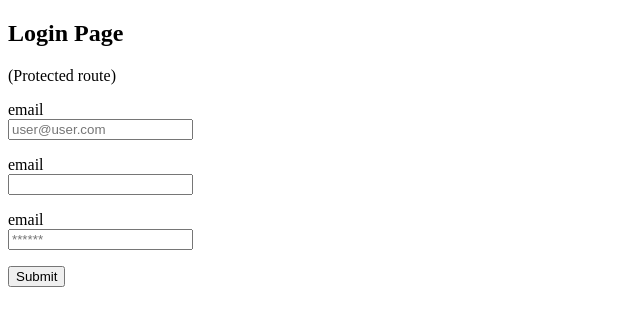
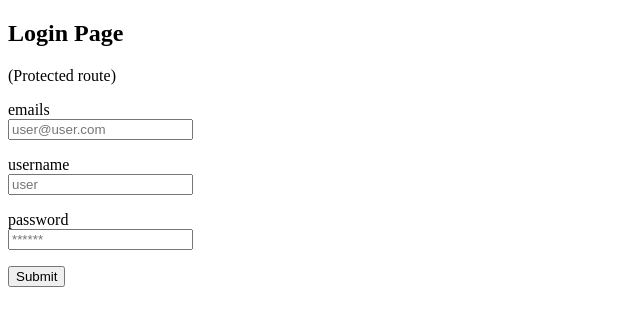
Before and after one commit to AuxiHuertas/Diario-de-a-bordo---ProyectoFinal, a React (Vite) app in the folder front/: page /login in a window 1280 px wide. Shown: the top 326 px of the page, without its empty margins (0-640 px from the left). Built offline with nearby package versions, Linux system fonts and the light colour scheme.

Commit message:
feat(front): import and apply registration function and validations, and handleSubmit

```diff
--- a/front/src/pages/login/index.jsx
+++ b/front/src/pages/login/index.jsx
@@ -1,25 +1,27 @@
-
-
-
+import {useForm} from 'react-hook-form'
 
 const Login = () => {
+    const {register, formState, handleSubmit} = useForm()
 
+    const handleForm = (data) => {
+
+        console.info(">form data", data);
+    };
 
     return (
         <section>
             <h1>Login Page</h1>
             <p>(Protected route) </p>
-            <form>
-                <label htmlFor="email">email</label><br/>
-                <input id="email" placeholder="user@user.com"></input>
+            <form onSubmit={handleSubmit(handleForm)}>
+                <label htmlFor="email">emails</label><br/>
+                <input id="email" placeholder="user@user.com"{...register("email",{ required: true})}></input>
                 <p></p>
 
-                <label htmlFor="username">email</label><br/>
-                <input id="username" placeholder=" "></input>
+                <label htmlFor="username">username</label><br/>
+                <input id="username" placeholder="user" {...register("username",{ required: true})}></input>
                 <p></p>
-
-                <label htmlFor="password">email</label><br/>
-                <input id="password" type="password" placeholder="******"></input>
+                <label htmlFor="password">password</label><br/>
+                <input id="password" type="password" placeholder="******"{...register("password",{ required: true, minLength: 4})} ></input>
                 <p></p>
 
                 <input type="submit"/>
```
